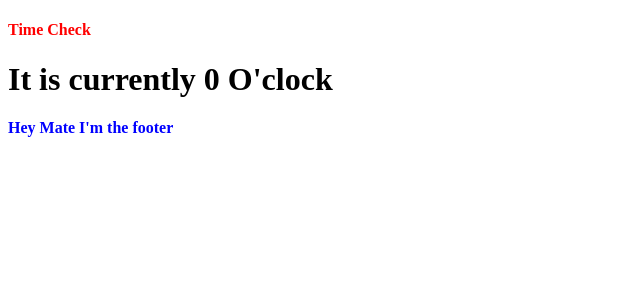
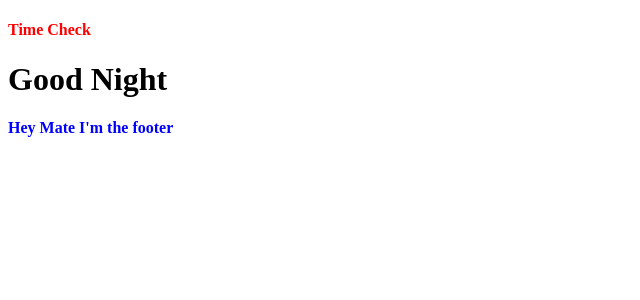
Before and after one commit to vishwas-c/React-practice, a React (Create React App) app: page / in a window 1280 px wide. Shown: the top 300 px of the page, without its empty margins (0-640 px from the left). Built offline with nearby package versions, Linux system fonts and the light colour scheme.

Commit message:
Display time of Day

```diff
--- a/src/components/MainContent.js
+++ b/src/components/MainContent.js
@@ -2,9 +2,18 @@ import React from 'react'
 
 function MainContent(){
   const date = new Date()
+  const hours = date.getHours()
+  let timeOfDay
+
+  if(hours < 12) {
+    timeOfDay = 'Morning'
+  }
+  else {
+    timeOfDay = 'Night'
+  }
 
   return(
-  <h1>It is currently {date.getHours()%12} O'clock</h1>
+<h1>Good {timeOfDay}</h1>
   )
 }
 
```
